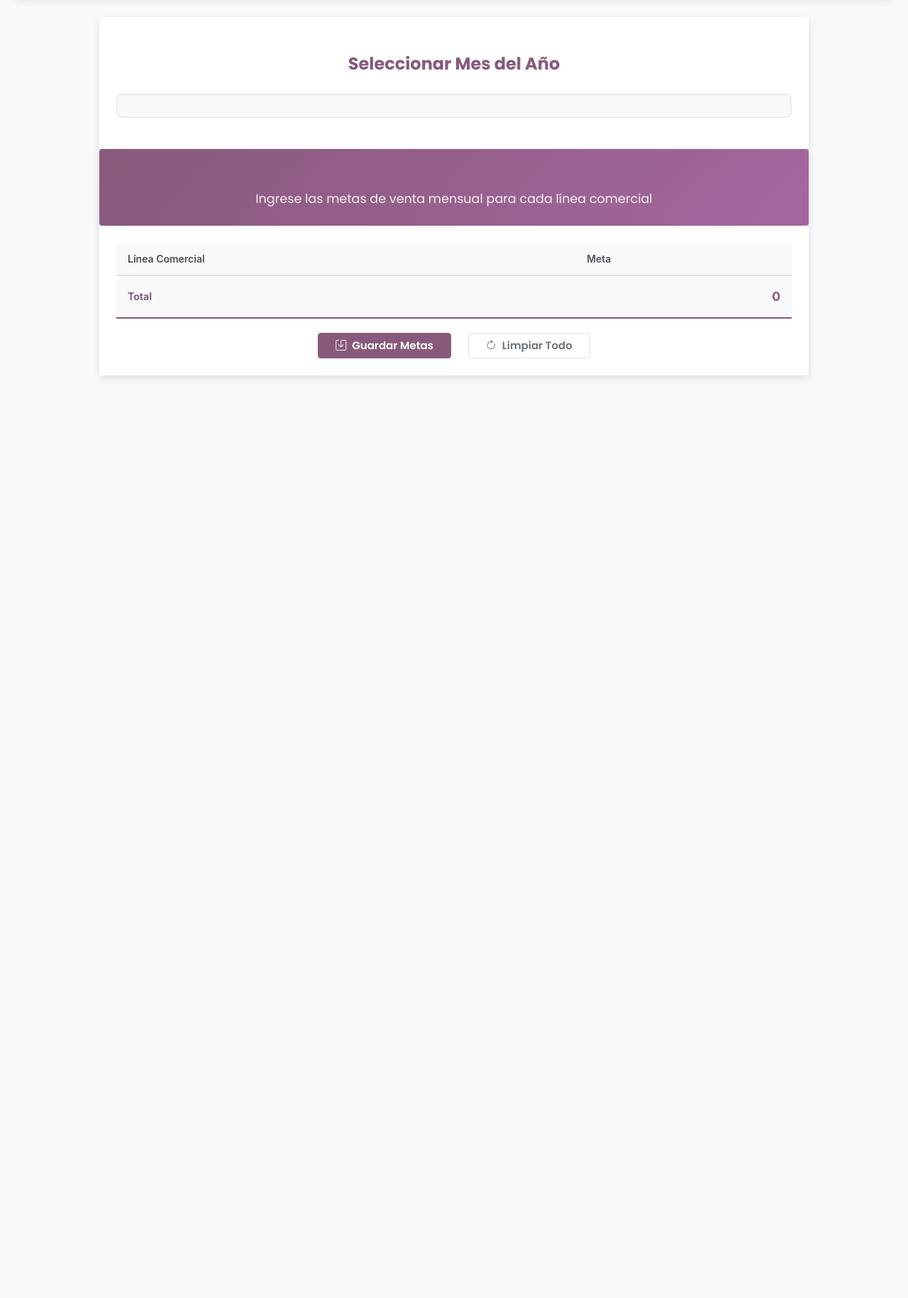
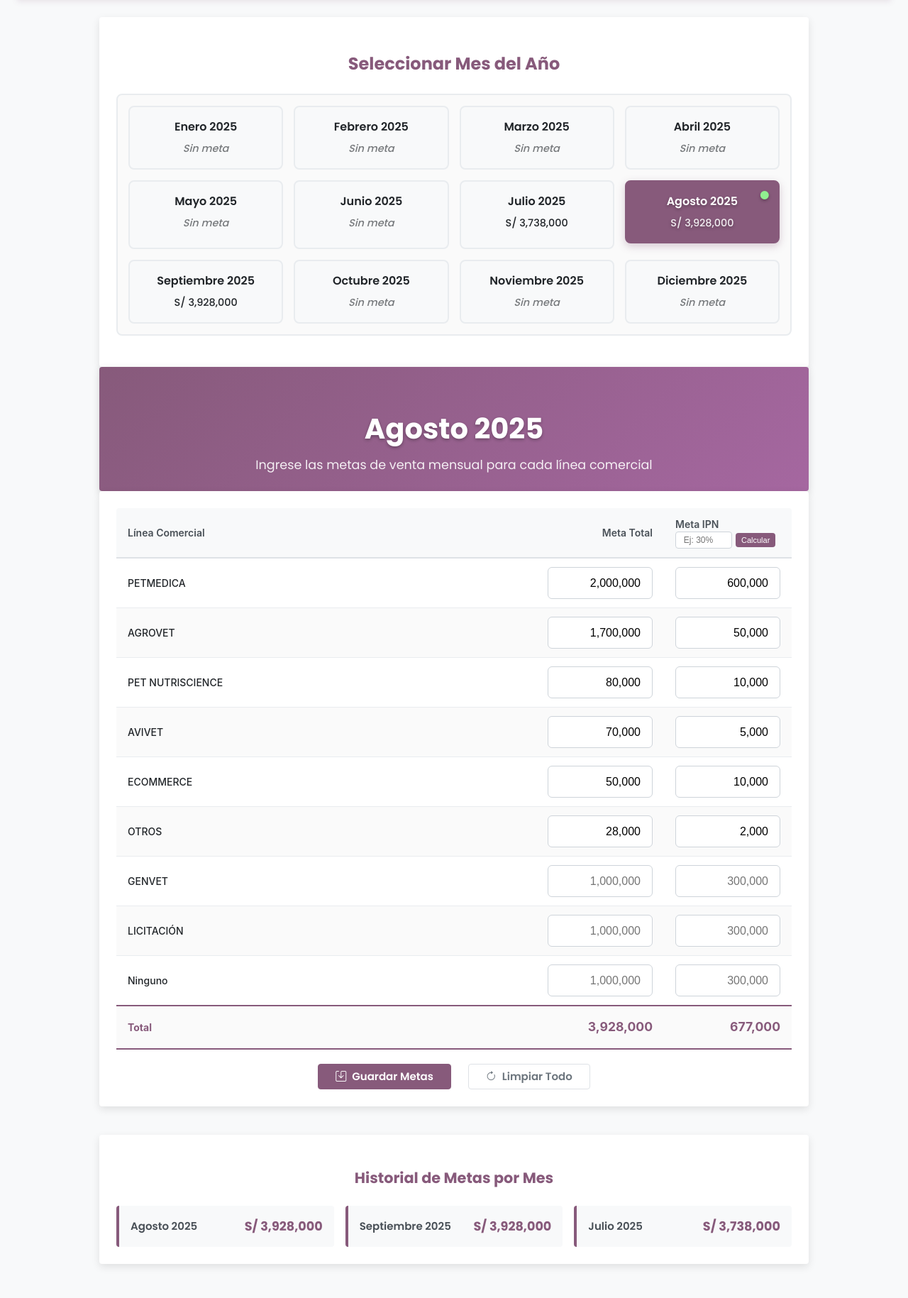
Before and after one commit to josemontero-agv/dashboard-Cobranzas, a Flask app: page /meta in a window 1280 px wide. Shown: the part 114-1943 px from the top of the page at 71% size. Before the commit the page ends 647 px from the top, so only its background shows below. Run offline with Flask 3, Linux system fonts and the light colour scheme; the visitor is signed in with stand-in values (Sample User, id 1); some libraries are stand-ins or nearby versions.

Commit message:
Se modifica  las metas para tener las metas por producto nuevo

```diff
--- a/app.py
+++ b/app.py
@@ -5,6 +5,7 @@
 from odoo_manager import OdooManager
 import os
 import pandas as pd
+import json
 import io
 import calendar
 from datetime import datetime, timedelta
@@ -18,6 +19,33 @@
 app.config['SEND_FILE_MAX_AGE_DEFAULT'] = 0
 
 data_manager = OdooManager()
+
+# --- Funciones Auxiliares ---
+
+def get_meses_del_año(año):
+    """Genera una lista de meses para un año específico."""
+    meses_nombres = [
+        'Enero', 'Febrero', 'Marzo', 'Abril', 'Mayo', 'Junio',
+        'Julio', 'Agosto', 'Septiembre', 'Octubre', 'Noviembre', 'Diciembre'
+    ]
+    meses_disponibles = []
+    for i in range(1, 13):
+        mes_key = f"{año}-{i:02d}"
+        mes_nombre = f"{meses_nombres[i-1]} {año}"
+        meses_disponibles.append({'key': mes_key, 'nombre': mes_nombre})
+    return meses_disponibles
+
+def cargar_metas_desde_archivo():
+    """Carga las metas desde un archivo JSON."""
+    if os.path.exists('metas.json'):
+        with open('metas.json', 'r') as f:
+            return json.load(f)
+    return {}
+
+def guardar_metas_en_archivo(metas):
+    """Guarda las metas en un archivo JSON."""
+    with open('metas.json', 'w') as f:
+        json.dump(metas, f, indent=4)
 
 @app.route('/login', methods=['GET', 'POST'])
 def login():
@@ -119,19 +147,7 @@
         mes_seleccionado = request.args.get('mes', fecha_actual.strftime('%Y-%m'))
 
         # Crear todos los meses del año actual
-        meses_disponibles = []
-        meses_nombres = [
-            'Enero', 'Febrero', 'Marzo', 'Abril', 'Mayo', 'Junio',
-            'Julio', 'Agosto', 'Septiembre', 'Octubre', 'Noviembre', 'Diciembre'
-        ]
-
-        for i in range(1, 13):
-            mes_key = f"{año_actual}-{i:02d}"
-            mes_nombre = f"{meses_nombres[i-1]} {año_actual}"
-            meses_disponibles.append({
-                'key': mes_key,
-                'nombre': mes_nombre
-            })
+        meses_disponibles = get_meses_del_año(año_actual)
 
         # Obtener nombre del mes seleccionado
         try:
@@ -152,8 +168,9 @@
             dia_actual = ultimo_dia
 
         # Obtener metas del mes seleccionado desde la sesión
-        metas_historicas = session.get('metas_historicas', {})
+        metas_historicas = cargar_metas_desde_archivo()
         metas_del_mes = metas_historicas.get(mes_seleccionado, {}).get('metas', {})
+        metas_ipn_del_mes = metas_historicas.get(mes_seleccionado, {}).get('metas_ipn', {})
 
         # Líneas comerciales estáticas
         lineas_comerciales_estaticas = [
@@ -179,9 +196,6 @@
             fecha_fin = f"{año_sel}-{mes_sel}-{ultimo_dia}"
 
             # Obtener datos de ventas reales desde Odoo
-            from odoo_manager import OdooManager
-            data_manager = OdooManager()
-
             sales_data = data_manager.get_sales_lines(
                 date_from=fecha_inicio,
                 date_to=fecha_fin,
@@ -249,7 +263,8 @@
             # Usar ventas reales de Odoo
             venta = ventas_por_linea.get(nombre_linea, 0)
 
-            meta_pn = meta * 0.3 if meta > 0 else 0  # 30% de la meta total
+            # Usar la meta IPN registrada por el usuario
+            meta_pn = metas_ipn_del_mes.get(linea['id'], 0)
             venta_pn = venta * 0.25  # 25% de la venta total
             vencimiento = 0  # Por ahora 0, se puede calcular después
 
@@ -470,21 +485,7 @@
         mes_seleccionado = request.args.get('mes', fecha_actual.strftime('%Y-%m'))
 
         # Crear todos los meses del año actual
-        meses_año = []
-        meses_nombres = [
-            'Enero', 'Febrero', 'Marzo', 'Abril', 'Mayo', 'Junio',
-            'Julio', 'Agosto', 'Septiembre', 'Octubre', 'Noviembre', 'Diciembre'
-        ]
-
-        for i in range(1, 13):
-            mes_key = f"{año_actual}-{i:02d}"
-            mes_nombre = f"{meses_nombres[i-1]} {año_actual}"
-            meses_año.append({
-                'key': mes_key,
-                'nombre': mes_nombre,
-                'numero': i,
-                'es_actual': mes_key == fecha_actual.strftime('%Y-%m')
-            })
+        meses_año = [{'es_actual': m['key'] == fecha_actual.strftime('%Y-%m'), **m} for m in get_meses_del_año(año_actual)]
 
         if request.method == 'POST':
             # Obtener el mes del formulario
@@ -492,12 +493,14 @@
 
             # Procesar metas enviadas
             metas_data = {}
+            metas_ipn_data = {}
             total_meta = 0
+            total_meta_ipn = 0
 
             for linea in lineas_comerciales_estaticas:
+                # Procesar Meta Total
                 meta_value = request.form.get(f"meta_{linea['id']}", '0')
                 try:
-                    # Quitar comas del valor enviado desde el frontend
                     clean_value = str(meta_value).replace(',', '') if meta_value else '0'
                     valor = float(clean_value) if clean_value else 0.0
                     metas_data[linea['id']] = valor
@@ -505,20 +508,29 @@
                 except (ValueError, TypeError):
                     metas_data[linea['id']] = 0.0
 
-            # Guardar metas en session
-            if 'metas_historicas' not in session:
-                session['metas_historicas'] = {}
+                # Procesar Meta IPN
+                meta_ipn_value = request.form.get(f"meta_ipn_{linea['id']}", '0')
+                try:
+                    clean_value_ipn = str(meta_ipn_value).replace(',', '') if meta_ipn_value else '0'
+                    valor_ipn = float(clean_value_ipn) if clean_value_ipn else 0.0
+                    metas_ipn_data[linea['id']] = valor_ipn
+                    total_meta_ipn += valor_ipn
+                except (ValueError, TypeError):
+                    metas_ipn_data[linea['id']] = 0.0
 
             # Encontrar el nombre del mes
             mes_obj = next((m for m in meses_año if m['key'] == mes_formulario), None)
             mes_nombre_formulario = mes_obj['nombre'] if mes_obj else ""
 
-            session['metas_historicas'][mes_formulario] = {
+            metas_historicas = cargar_metas_desde_archivo()
+            metas_historicas[mes_formulario] = {
                 'metas': metas_data,
+                'metas_ipn': metas_ipn_data,
                 'total': total_meta,
+                'total_ipn': total_meta_ipn,
                 'mes_nombre': mes_nombre_formulario
             }
-            session.modified = True
+            guardar_metas_en_archivo(metas_historicas)
 
             flash(f'Metas guardadas exitosamente para {mes_nombre_formulario}. Total: S/ {total_meta:,.0f}', 'success')
 
@@ -526,11 +538,13 @@
             mes_seleccionado = mes_formulario
 
         # Obtener todas las metas históricas
-        metas_historicas = session.get('metas_historicas', {})
+        metas_historicas = cargar_metas_desde_archivo()
 
         # Obtener metas y total del mes seleccionado
         metas_actuales = metas_historicas.get(mes_seleccionado, {}).get('metas', {})
+        metas_ipn_actuales = metas_historicas.get(mes_seleccionado, {}).get('metas_ipn', {})
         total_actual = sum(metas_actuales.values()) if metas_actuales else 0
+        total_ipn_actual = sum(metas_ipn_actuales.values()) if metas_ipn_actuales else 0
 
         # Encontrar el nombre del mes seleccionado
         mes_obj_seleccionado = next((m for m in meses_año if m['key'] == mes_seleccionado), meses_año[fecha_actual.month - 1])
@@ -538,11 +552,13 @@
         return render_template('meta.html',
                              lineas_comerciales=lineas_comerciales_estaticas,
                              metas_actuales=metas_actuales,
+                             metas_ipn_actuales=metas_ipn_actuales,
                              metas_historicas=metas_historicas,
                              meses_año=meses_año,
                              mes_seleccionado=mes_seleccionado,
                              mes_nombre=mes_obj_seleccionado['nombre'],
                              total_actual=total_actual,
+                             total_ipn_actual=total_ipn_actual,
                              fecha_actual=fecha_actual)
 
     except Exception as e:
@@ -550,11 +566,13 @@
         return render_template('meta.html',
                              lineas_comerciales=[],
                              metas_actuales={},
+                             metas_ipn_actuales={},
                              metas_historicas={},
                              meses_año=[],
                              mes_seleccionado="",
                              mes_nombre="",
                              total_actual=0,
+                             total_ipn_actual=0,
                              fecha_actual=datetime.now())
 
 @app.route('/export/excel/sales')
--- a/templates/meta.html
+++ b/templates/meta.html
@@ -43,7 +43,16 @@
                 <thead>
                     <tr>
                         <th>Línea Comercial</th>
-                        <th>Meta</th>
+                        <th>Meta Total</th>
+                        <th class="th-ipn">
+                            <div class="th-ipn-header">
+                                <span>Meta IPN</span>
+                                <div class="percentage-calculator">
+                                    <input type="number" id="ipn-percentage" placeholder="Ej: 30%" min="0" max="100">
+                                    <button type="button" onclick="calculateIpnByPercentage()" title="Calcular Meta IPN basado en % de Meta Total">Calcular</button>
+                                </div>
+                            </div>
+                        </th>
                     </tr>
                 </thead>
                 <tbody>
@@ -54,9 +63,21 @@
                             <input
                                 type="text"
                                 name="meta_{{ linea.id }}"
-                                class="meta-input-table"
+                                class="meta-input-table meta-total-input"
                                 value="{{ '{:,.0f}'.format(metas_actuales.get(linea.id, 0)) if metas_actuales and metas_actuales.get(linea.id, 0) > 0 else '' }}"
                                 placeholder="1,000,000"
+                                onchange="calculateTotal()"
+                                oninput="formatNumber(this)"
+                                onkeypress="return onlyNumbers(event)"
+                            >
+                        </td>
+                        <td class="meta-input-cell">
+                            <input
+                                type="text"
+                                name="meta_ipn_{{ linea.id }}"
+                                class="meta-input-table meta-ipn-input"
+                                value="{{ '{:,.0f}'.format(metas_ipn_actuales.get(linea.id, 0)) if metas_ipn_actuales and metas_ipn_actuales.get(linea.id, 0) > 0 else '' }}"
+                                placeholder="300,000"
                                 onchange="calculateTotal()"
                                 oninput="formatNumber(this)"
                                 onkeypress="return onlyNumbers(event)"
@@ -66,7 +87,8 @@
                     {% endfor %}
                     <tr class="total-row">
                         <td class="total-label"><strong>Total</strong></td>
-                        <td class="total-value"><strong id="total-amount">{{ "{:,}".format(total_actual|int) }}</strong></td>
+                        <td class="total-value"><strong id="total-amount">{{ "{:,.0f}".format(total_actual) }}</strong></td>
+                        <td class="total-value"><strong id="total-ipn-amount">{{ "{:,.0f}".format(total_ipn_actual) }}</strong></td>
                     </tr>
                 </tbody>
             </table>
@@ -258,6 +280,47 @@
     width: 180px;
 }
 
+.meta-table th:nth-child(2), .meta-table th:nth-child(3) {
+    text-align: right;
+}
+
+.th-ipn {
+    vertical-align: top;
+}
+
+.th-ipn-header {
+    display: flex;
+    justify-content: space-between;
+    align-items: center;
+    flex-wrap: wrap;
+}
+
+.percentage-calculator {
+    display: flex;
+    gap: 5px;
+    align-items: center;
+}
+
+.percentage-calculator input {
+    width: 80px; /* Campo de texto más largo */
+    padding: 4px 8px;
+    border: 1px solid #ced4da;
+    border-radius: 4px;
+    font-size: 12px;
+    text-align: center;
+}
+
+.percentage-calculator button {
+    padding: 4px 8px;
+    font-size: 11px;
+    font-weight: 500;
+    background-color: #875A7B;
+    color: white;
+    border: none;
+    border-radius: 4px;
+    cursor: pointer;
+}
+
 .meta-input-table {
     width: 100%;
     padding: 12px 16px;
@@ -294,6 +357,7 @@
 
 .total-value {
     text-align: right;
+    width: 180px;
     color: #875A7B;
     font-size: 1.1rem;
 }
@@ -407,7 +471,9 @@
 <script>
 function calculateTotal() {
     let total = 0;
-    const inputs = document.querySelectorAll('.meta-input-table');
+    const inputs = document.querySelectorAll('.meta-total-input');
+    let total_ipn = 0;
+    const ipn_inputs = document.querySelectorAll('.meta-ipn-input');
 
     inputs.forEach(input => {
         const cleanValue = input.value.replace(/,/g, ''); // Quitar comas
@@ -415,7 +481,40 @@
         total += value;
     });
 
+    ipn_inputs.forEach(input => {
+        const cleanValue = input.value.replace(/,/g, ''); // Quitar comas
+        const value = parseInt(cleanValue) || 0;
+        total_ipn += value;
+    });
+
     document.getElementById('total-amount').textContent = total.toLocaleString();
+    document.getElementById('total-ipn-amount').textContent = total_ipn.toLocaleString();
+}
+
+function calculateIpnByPercentage() {
+    const percentageInput = document.getElementById('ipn-percentage');
+    const percentage = parseFloat(percentageInput.value);
+
+    if (isNaN(percentage) || percentage < 0) {
+        alert('Por favor, ingrese un porcentaje válido.');
+        return;
+    }
+
+    const rows = document.querySelectorAll('.meta-table tbody tr');
+    rows.forEach(row => {
+        const totalInput = row.querySelector('.meta-total-input');
+        const ipnInput = row.querySelector('.meta-ipn-input');
+
+        if (totalInput && ipnInput) {
+            const totalValue = parseFloat(totalInput.value.replace(/,/g, '')) || 0;
+            const ipnValue = Math.round(totalValue * (percentage / 100));
+
+            ipnInput.value = ipnValue.toLocaleString();
+        }
+    });
+
+    // Actualizar el total de la columna IPN
+    calculateTotal();
 }
 
 function formatNumber(input) {
@@ -533,6 +632,10 @@
                 input.value = input.value.replace(/,/g, '');
             }
         });
+        const ipn_inputs = document.querySelectorAll('.meta-ipn-input');
+        ipn_inputs.forEach(input => {
+            input.value = input.value.replace(/,/g, '');
+        });
     });
 });
 </script>
```
Also changed, not shown: metas.json (added, +83 -0 lines).
